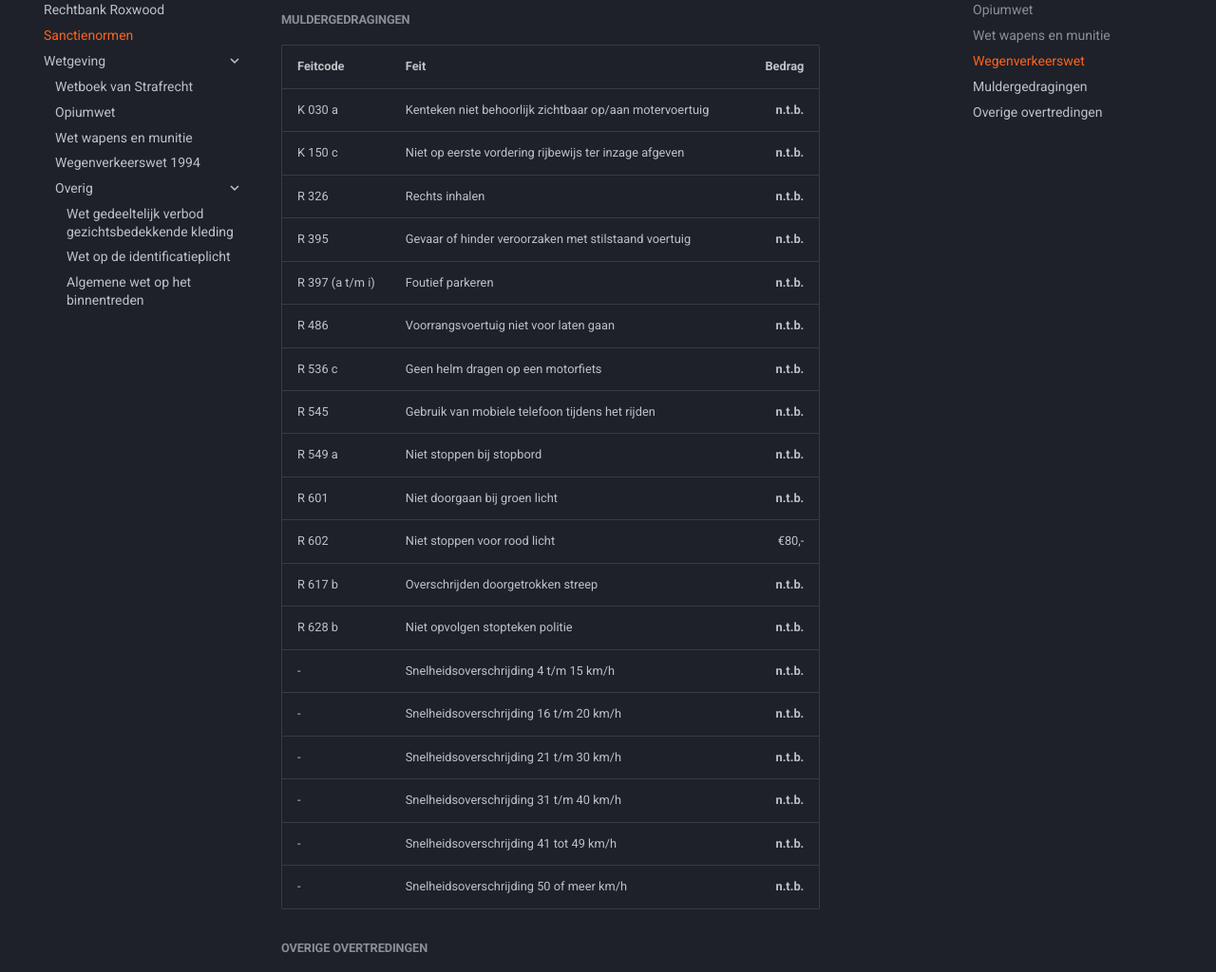
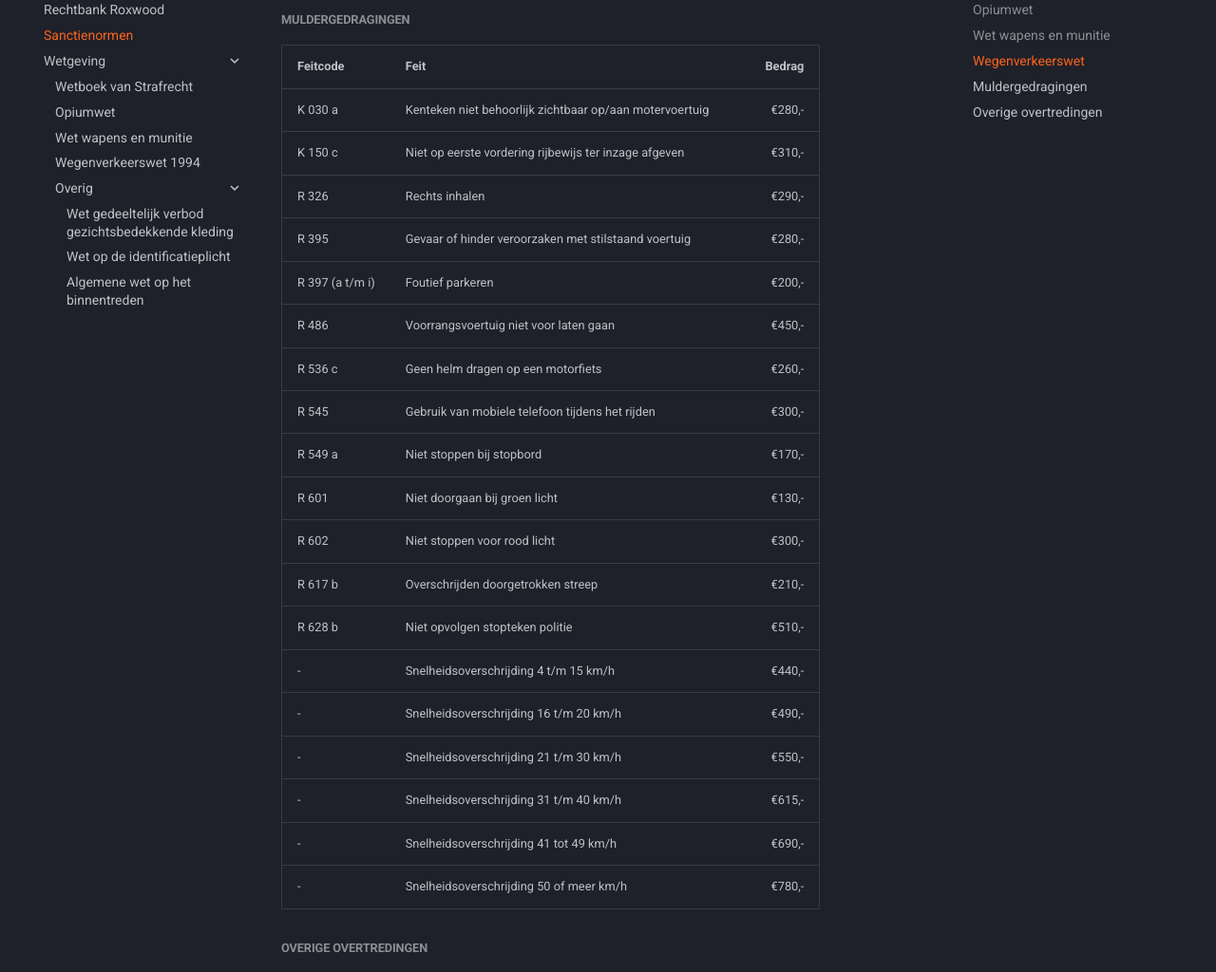
Before and after one commit to NLDenny/wetboek, an MkDocs documentation site: the page built from docs/overig/sanctienormen.md, in a window 1280 px wide and 1400 px high, scrolled down 5003 px. Shown: the part 152-1176 px from the top of the window at 95% size. Built offline with MkDocs 1.6.1 and Material for MkDocs 9.7.7, drawn with Linux system fonts in a browser that asks for light colours.

Commit message:
Update sanctienormen.md

```diff
--- a/docs/overig/sanctienormen.md
+++ b/docs/overig/sanctienormen.md
@@ -126,25 +126,25 @@ Wgbk - Wet gedeeltelijk verbod gezichtsbedekkende kleding
 #####Muldergedragingen
 |Feitcode|Feit|Bedrag|
 |:----|:----|-:|
-K 030 a | Kenteken niet behoorlijk zichtbaar op/aan motervoertuig | __n.t.b.__
-K 150 c | Niet op eerste vordering rijbewijs ter inzage afgeven | __n.t.b.__
-R 326 | Rechts inhalen | __n.t.b.__
-R 395 | Gevaar of hinder veroorzaken met stilstaand voertuig | __n.t.b.__
-R 397 (a t/m i) | Foutief parkeren | __n.t.b.__
-R 486 | Voorrangsvoertuig niet voor laten gaan | __n.t.b.__
-R 536 c | Geen helm dragen op een motorfiets | __n.t.b.__
-R 545 | Gebruik van mobiele telefoon tijdens het rijden | __n.t.b.__
-R 549 a | Niet stoppen bij stopbord | __n.t.b.__
-R 601 | Niet doorgaan bij groen licht | __n.t.b.__
-R 602 | Niet stoppen voor rood licht | €80,- |
-R 617 b | Overschrijden doorgetrokken streep | __n.t.b.__
-R 628 b | Niet opvolgen stopteken politie | __n.t.b.__
-- | Snelheidsoverschrijding 4 t/m 15 km/h | __n.t.b.__
-- | Snelheidsoverschrijding 16 t/m 20 km/h | __n.t.b.__
-- | Snelheidsoverschrijding 21 t/m 30 km/h | __n.t.b.__
-- | Snelheidsoverschrijding 31 t/m 40 km/h | __n.t.b.__
-- | Snelheidsoverschrijding 41 tot 49 km/h | __n.t.b.__
-- | Snelheidsoverschrijding 50 of meer km/h | __n.t.b.__
+K 030 a | Kenteken niet behoorlijk zichtbaar op/aan motervoertuig | €280,-
+K 150 c | Niet op eerste vordering rijbewijs ter inzage afgeven | €310,-
+R 326 | Rechts inhalen | €290,-
+R 395 | Gevaar of hinder veroorzaken met stilstaand voertuig | €280,-
+R 397 (a t/m i) | Foutief parkeren | €200,-
+R 486 | Voorrangsvoertuig niet voor laten gaan | €450,-
+R 536 c | Geen helm dragen op een motorfiets | €260,-
+R 545 | Gebruik van mobiele telefoon tijdens het rijden | €300,-
+R 549 a | Niet stoppen bij stopbord | €170,-
+R 601 | Niet doorgaan bij groen licht | €130,-
+R 602 | Niet stoppen voor rood licht | €300,-
+R 617 b | Overschrijden doorgetrokken streep | €210,-
+R 628 b | Niet opvolgen stopteken politie | €510,-
+- | Snelheidsoverschrijding 4 t/m 15 km/h | €440,-
+- | Snelheidsoverschrijding 16 t/m 20 km/h | €490,-
+- | Snelheidsoverschrijding 21 t/m 30 km/h | €550,-
+- | Snelheidsoverschrijding 31 t/m 40 km/h | €615,-
+- | Snelheidsoverschrijding 41 tot 49 km/h | €690,-
+- | Snelheidsoverschrijding 50 of meer km/h | €780,-
 
 #####Overige overtredingen
 |Feitcode|Feit|Bedrag|
```
